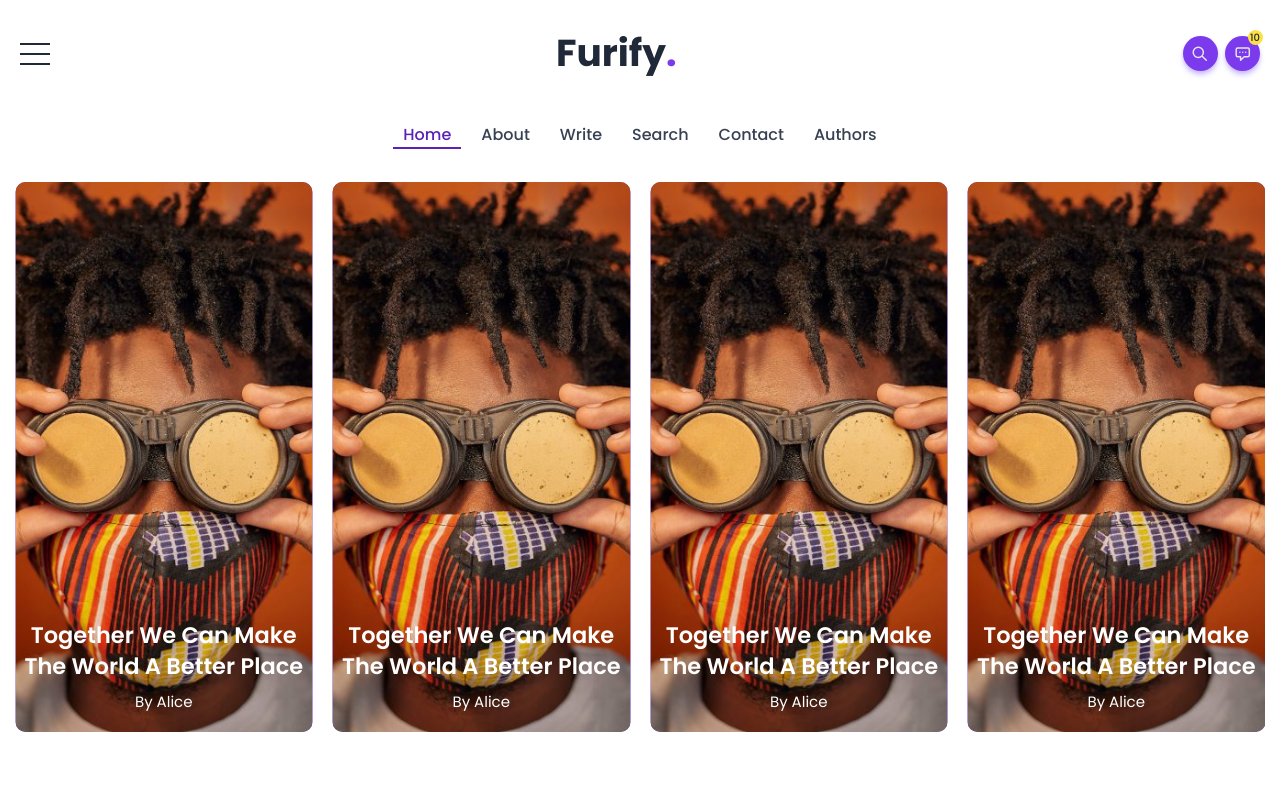
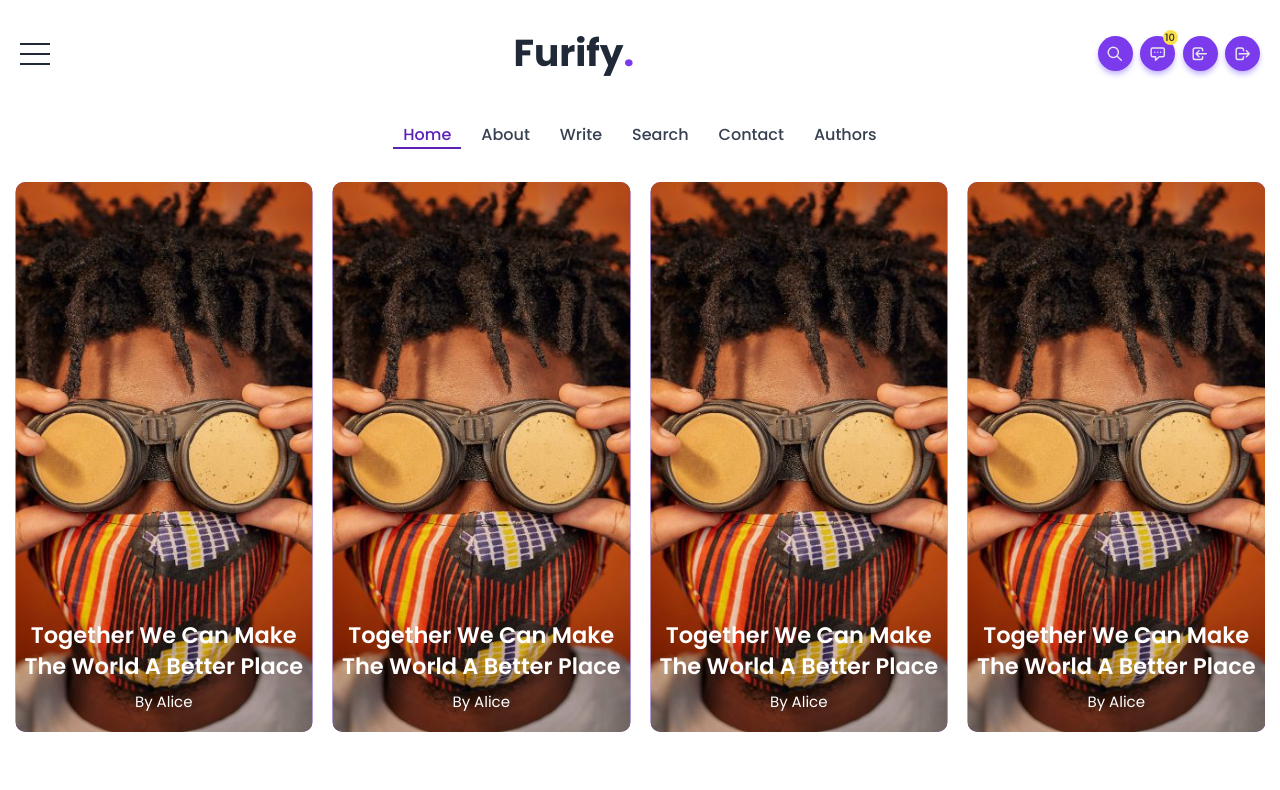
Before and after one commit to ever-dev/mern-blog, a React (Create React App) app in the folder client/: page / in a window 1280 px wide. Shown: the top 790 px of the page. Built offline with nearby package versions, Linux system fonts and the light colour scheme.

Commit message:
Done with auth ui.

```diff
--- /dev/null
+++ b/client/src/components/layouts/AuthLightBox.tsx
@@ -0,0 +1,41 @@
+import { Dispatch } from "react"
+import { BsGithub, BsGoogle, BsTwitter } from "react-icons/bs"
+
+interface Props {
+  closeAuth: boolean
+  setCloseAuth: Dispatch<boolean>
+}
+
+export default function AuthLightBox({ closeAuth, setCloseAuth }: Props) {
+  function closeLbx(e: any): void {
+    const lb = e.target.classList.contains("lightBox")
+    if (!lb) return
+    setCloseAuth(true)
+  }
+  return (
+    <div
+      onClick={closeLbx}
+      className={`lightBox z-10 w-screen h-screen fixed top-0 left-0 bg-gray-700/60 backdrop-blur-sm transition-all ease-in-out duration-300 flex justify-center items-center ${
+        closeAuth ? "opacity-0 invisible" : "opacity-100 visible"
+      }`}
+    >
+      <div
+        className={`bg-white flex flex-col gap-4 w-[40rem] p-8 rounded-lg relative transition-all ease-in-out duration-500 overflow-scroll hideScrollBar ${
+          closeAuth ? "-translate-y-[10rem]" : "translate-y-0"
+        }`}
+      >
+        <button className="bg-red-600 flex items-center gap-6 text-2xl text-white tracking-wide py-4 px-6 rounded-lg hover:shadow-lg hover:shadow-red-300 transition-all duration-300">
+          <BsGoogle className="text-4xl" /> Continue with Google
+        </button>
+
+        <button className="bg-sky-600 flex items-center gap-6 text-2xl text-white tracking-wide py-4 px-6 rounded-lg hover:shadow-lg hover:shadow-sky-300 transition-all duration-300">
+          <BsTwitter className="text-4xl" /> Continue with Twitter
+        </button>
+
+        <button className="bg-gray-800 flex items-center gap-6 text-2xl text-white tracking-wide py-4 px-6 rounded-lg hover:shadow-lg hover:shadow-gray-300 transition-all duration-300">
+          <BsGithub className="text-4xl" /> Continue with Github
+        </button>
+      </div>
+    </div>
+  )
+}
--- a/client/src/components/layouts/FixedHeader.tsx
+++ b/client/src/components/layouts/FixedHeader.tsx
@@ -39,6 +39,7 @@ export default function FixedHeader() {
           <NavItem title="Write" location="/write" />
           <NavItem title="Search" location="/search" />
           <NavItem title="Contact" location="/contact" />
+          <NavItem title="Authors" location="/authors" />
         </div>
       </div>
     </section>
--- a/client/src/components/layouts/PageHeader.tsx
+++ b/client/src/components/layouts/PageHeader.tsx
@@ -1,14 +1,21 @@
 import Logo from "./Logo"
-import { ChatAltIcon, SearchIcon } from "@heroicons/react/outline"
+import {
+  ChatAltIcon,
+  LoginIcon,
+  LogoutIcon,
+  SearchIcon,
+} from "@heroicons/react/outline"
 import SrcLightBox from "./SrcLightBox"
 import { useState } from "react"
 import MenuLightBox from "./MenuLightBox"
 // import { MdMessage } from "react-icons/md"
 import { Link } from "react-router-dom"
+import AuthLightBox from "./AuthLightBox"
 
 export default function PageHeader() {
   const [closeSrc, setCloseSrc] = useState<boolean>(true)
   const [closeMenu, setCloseMenu] = useState<boolean>(true)
+  const [closeAuth, setCloseAuth] = useState<boolean>(true)
 
   return (
     <header className="py-14">
@@ -25,25 +32,45 @@ export default function PageHeader() {
         <Logo customStyle="text-6xl" />
 
         <div className="flex gap-3">
-          <div
-            className="w-14 h-14 rounded-full flex items-center justify-center bg-violet-600 cursor-pointer shadow-md shadow-violet-300"
+          <button
+            className="tooltip relative w-14 h-14 rounded-full flex items-center justify-center bg-violet-600 cursor-pointer shadow-md shadow-violet-300"
             onClick={() => setCloseSrc(false)}
+            data-title="Search"
           >
             <SearchIcon className="w-7 h-7 stroke-gray-200" />
-          </div>
+          </button>
+
           <Link
             to="/comments"
-            className="w-14 h-14 relative rounded-full flex items-center justify-center bg-violet-600 cursor-pointer shadow-md shadow-violet-300"
+            data-title="Pending comments"
+            className="tooltip w-14 h-14 relative rounded-full flex items-center justify-center bg-violet-600 cursor-pointer shadow-md shadow-violet-300"
           >
             <ChatAltIcon className="w-7 h-7 stroke-gray-200" />
             <span className="min-w-[1.5rem] h-6 p-1 flex justify-center items-center absolute -top-2.5 -right-1 rounded-full bg-yellow-300 text-gray-800 text-base font-medium">
               10
             </span>
           </Link>
+
+          <button
+            data-title="Login"
+            onClick={() => setCloseAuth(false)}
+            className="tooltip relative w-14 h-14 rounded-full flex items-center justify-center bg-violet-600 cursor-pointer shadow-md shadow-violet-300"
+          >
+            <LoginIcon className="w-7 h-7 stroke-gray-200" />
+          </button>
+
+          <button
+            data-title="Logout"
+            onClick={() => setCloseAuth(false)}
+            className="tooltip relative w-14 h-14 rounded-full flex items-center justify-center bg-violet-600 cursor-pointer shadow-md shadow-violet-300"
+          >
+            <LogoutIcon className="w-7 h-7 stroke-gray-200" />
+          </button>
         </div>
 
         <SrcLightBox closeSrc={closeSrc} setCloseSrc={setCloseSrc} />
         <MenuLightBox closeMenu={closeMenu} setCloseMenu={setCloseMenu} />
+        <AuthLightBox closeAuth={closeAuth} setCloseAuth={setCloseAuth} />
       </div>
     </header>
   )
```
